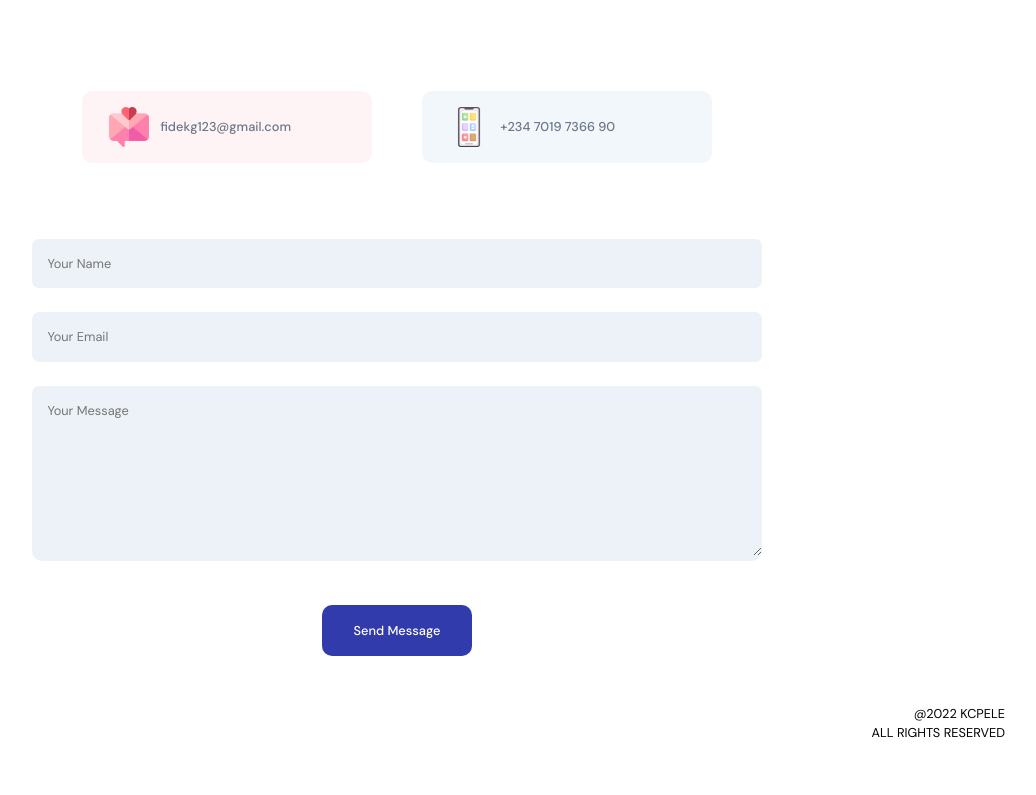
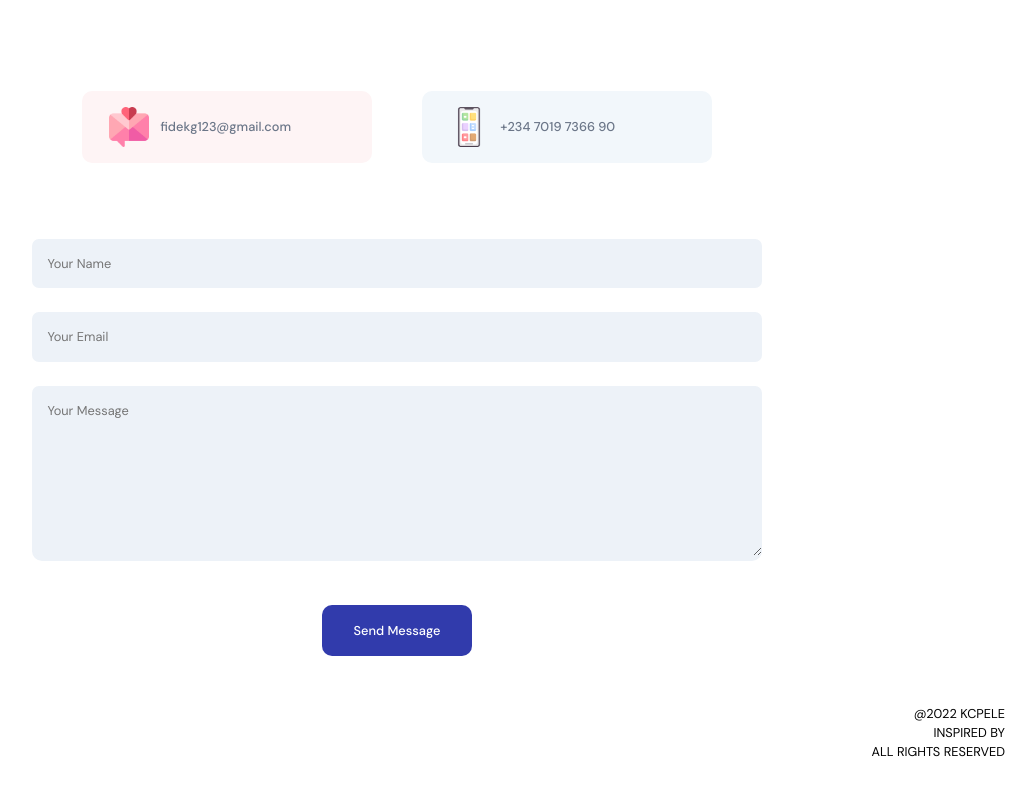
Before and after one commit to KcPele/portfolio1.0, a React (Create React App) app: page / in a window 1280 px wide. Shown: the part 6490-7285 px from the top of the page, without its empty margins (243-1279 px from the left). Built offline with nearby package versions, Linux system fonts and the light colour scheme.

Commit message:
image drag disabled

```diff
--- a/src/App.tsx
+++ b/src/App.tsx
@@ -1,8 +1,11 @@
-import React from 'react';
+import React, { useEffect } from 'react';
 import './App.scss';
 import { About, Header, Testimonial, Skills, Work, Footer } from './container';
 import { Navbar } from './components';
 const  App: React.FC = () => {
+//   useEffect(() => {
+//     document.getElementsByTagName("img").setAttribute('draggable', false);
+// }, [])
   return (
     <div className="app">
       <Navbar />
--- a/src/container/Footer/Footer.tsx
+++ b/src/container/Footer/Footer.tsx
@@ -101,6 +101,7 @@ const Footer = () => {
       )}
      <div className="copyright">
           <p className="p-text">@2022 KCPELE</p>
+          <p className="p-text">Inspired by </p>
           <p className="p-text">All rights reserved</p>
         </div>
       </div>
--- a/src/index.scss
+++ b/src/index.scss
@@ -18,3 +18,7 @@
   margin: 0;
   scroll-behavior: smooth;
 }
+
+img {
+  pointer-events: none;
+}
```
